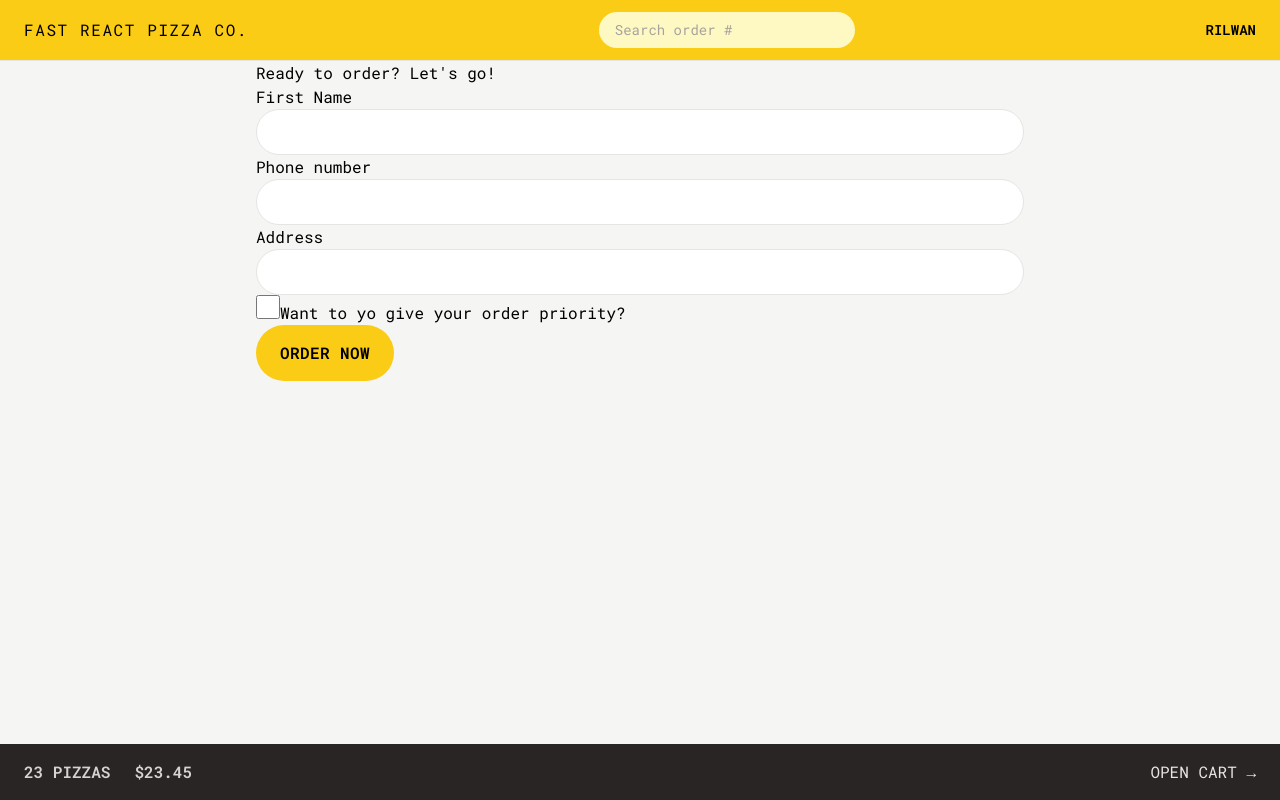
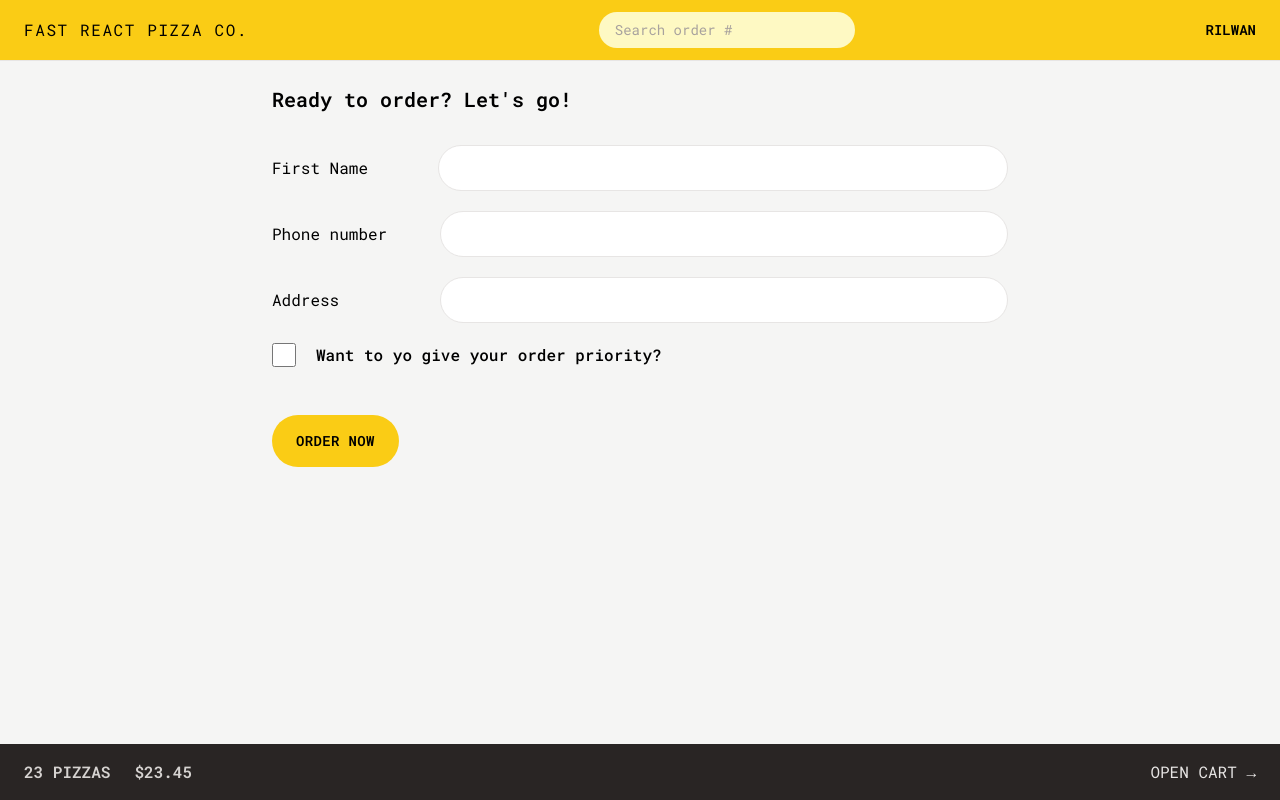
Before and after one commit to easyrilwan/fast-react-pizza, a React (Vite) app: page /order/new in a window 1280 px wide. Built offline with nearby package versions, Linux system fonts and the light colour scheme.

Commit message:
Tailwind final commit

```diff
--- a/src/features/cart/Cart.jsx
+++ b/src/features/cart/Cart.jsx
@@ -1,6 +1,6 @@
-import { Link } from "react-router-dom";
 import LinkButton from "../../ui/LinkButton";
 import Button from "../../ui/Button";
+import CartItem from "./CartItem";
 
 const fakeCart = [
   {
@@ -30,17 +30,23 @@
   const cart = fakeCart;
 
   return (
-    <div>
+    <div className="px-4 py-3">
       <LinkButton to="/menu">&larr; Back to menu</LinkButton>
 
-      <h2>Your cart, %NAME%</h2>
+      <h2 className="mt-7 text-xl font-semibold">Your cart, %NAME%</h2>
 
-      <div>
+      <ul className="mt-3 divide-y divide-stone-200 border-b">
+        {cart.map((item) => (
+          <CartItem item={item} key={item.key} />
+        ))}
+      </ul>
+
+      <div className="mt-6 space-x-2">
         <Button to="/order/new" type="primary">
           Order pizzas
         </Button>
 
-        <button>Clear cart</button>
+        <Button type="secondary">Clear cart</Button>
       </div>
     </div>
   );
--- a/src/features/cart/CartItem.jsx
+++ b/src/features/cart/CartItem.jsx
@@ -1,13 +1,18 @@
+import Button from "../../ui/Button";
+import { formatCurrency } from "../../utils/helpers";
+
 function CartItem({ item }) {
   const { pizzaId, name, quantity, totalPrice } = item;
 
   return (
-    <li>
-      <p>
+    <li className="py-3 sm:flex sm:items-center sm:justify-between">
+      <p className="mb-1 sm:mb-0">
         {quantity}&times; {name}
       </p>
-      <div>
-        <p>{formatCurrency(totalPrice)}</p>
+
+      <div className="flex items-center justify-between sm:gap-6">
+        <p className="text-sm font-bold">{formatCurrency(totalPrice)}</p>
+        <Button type="small">Delete</Button>
       </div>
     </li>
   );
--- a/src/features/order/CreateOrder.jsx
+++ b/src/features/order/CreateOrder.jsx
@@ -43,32 +43,47 @@
   const cart = fakeCart;
 
   return (
-    <div>
-      <h2>Ready to order? Let's go!</h2>
-
+    <div className="px-4 py-6">
+      <h2 className="mb-8 text-xl font-semibold">
+        Ready to order? Let&apos;s go!
+      </h2>
       {/* <Form method="POST" action="/order/new"> */}
       <Form method="POST">
-        <div>
-          <label>First Name</label>
-          <input type="text" name="customer" required className="input" />
+        <div className="mb-5 flex flex-col gap-2 sm:flex-row sm:items-center">
+          <label className="sm:basis-52">First Name</label>
+          <input
+            type="text"
+            name="customer"
+            required
+            className="input w-full"
+          />
         </div>
 
-        <div>
-          <label>Phone number</label>
-          <div>
-            <input type="tel" name="phone" required className="input" />
-          </div>
-          {formErrors?.phone && <p>{formErrors.phone}</p>}
-        </div>
-
-        <div>
-          <label>Address</label>
-          <div>
-            <input type="text" name="address" required className="input" />
+        <div className="mb-5 flex flex-col gap-2 sm:flex-row sm:items-center">
+          <label className="sm:basis-40">Phone number</label>
+          <div className="flex-grow">
+            <input type="tel" name="phone" required className="input w-full" />
+            {formErrors?.phone && (
+              <p className="mt-2 rounded-md bg-red-100 p-2 text-xs text-red-700">
+                {formErrors.phone}
+              </p>
+            )}
           </div>
         </div>
 
-        <div>
+        <div className="mb-5 flex flex-col gap-2 sm:flex-row sm:items-center">
+          <label className="sm:basis-40">Address</label>
+          <div className="flex-grow">
+            <input
+              type="text"
+              name="address"
+              required
+              className="input w-full"
+            />
+          </div>
+        </div>
+
+        <div className="mb-12 flex items-center gap-5">
           <input
             className="h-6 w-6 accent-yellow-400 focus:outline-none focus:ring focus:ring-yellow-400 focus:ring-offset-2"
             type="checkbox"
@@ -77,7 +92,9 @@
             // value={withPriority}
             // onChange={(e) => setWithPriority(e.target.checked)}
           />
-          <label htmlFor="priority">Want to yo give your order priority?</label>
+          <label htmlFor="priority" className="font-medium">
+            Want to yo give your order priority?
+          </label>
         </div>
 
         <div>
--- a/src/features/order/Order.jsx
+++ b/src/features/order/Order.jsx
@@ -1,4 +1,6 @@
 // Test ID: IIDSAT
+
+import OrderItem from "./OrderItem";
 
 import { useLoaderData } from "react-router-dom";
 import { getOrder } from "../../services/apiRestaurant";
@@ -24,29 +26,51 @@
   const deliveryIn = calcMinutesLeft(estimatedDelivery);
 
   return (
-    <div>
-      <div>
-        <h2>Status</h2>
+    <div className="space-y-8 px-4 py-6">
+      <div className="flex flex-wrap items-center justify-between gap-2">
+        <h2 className="text-xl font-semibold">Order #{id} status</h2>
 
-        <div>
-          {priority && <span>Priority</span>}
-          <span>{status} order</span>
+        <div className="space-x-2">
+          {priority && (
+            <span className="rounded-full bg-red-500 px-3 py-1 text-sm font-semibold uppercase tracking-wide text-red-50">
+              Priority
+            </span>
+          )}
+          <span className="rounded-full bg-green-500 px-3 py-1 text-sm font-semibold uppercase tracking-wide text-green-50">
+            {status} order
+          </span>
         </div>
       </div>
 
-      <div>
-        <p>
+      <div className="flex flex-wrap items-center justify-between gap-2 bg-stone-200 px-6 py-5">
+        <p className="font-medium">
           {deliveryIn >= 0
             ? `Only ${calcMinutesLeft(estimatedDelivery)} minutes left 😃`
             : "Order should have arrived"}
         </p>
-        <p>(Estimated delivery: {formatDate(estimatedDelivery)})</p>
+        <p className="text-xs text-stone-500">
+          (Estimated delivery: {formatDate(estimatedDelivery)})
+        </p>
       </div>
 
-      <div>
-        <p>Price pizza: {formatCurrency(orderPrice)}</p>
-        {priority && <p>Price priority: {formatCurrency(priorityPrice)}</p>}
-        <p>To pay on delivery: {formatCurrency(orderPrice + priorityPrice)}</p>
+      <ul className="divide-y divide-stone-200 border-b border-t">
+        {cart.map((item) => (
+          <OrderItem item={item} key={item.id} />
+        ))}
+      </ul>
+
+      <div className="space-y-2 bg-stone-200 px-6 py-5">
+        <p className="text-sm font-medium text-stone-600">
+          Price pizza: {formatCurrency(orderPrice)}
+        </p>
+        {priority && (
+          <p className="text-sm font-medium text-stone-600">
+            Price priority: {formatCurrency(priorityPrice)}
+          </p>
+        )}
+        <p className="font-bold">
+          To pay on delivery: {formatCurrency(orderPrice + priorityPrice)}
+        </p>
       </div>
     </div>
   );
--- a/src/features/order/OrderItem.jsx
+++ b/src/features/order/OrderItem.jsx
@@ -1,15 +1,15 @@
-import { formatCurrency } from "../../utilities/helpers";
+import { formatCurrency } from "../../utils/helpers";
 
 function OrderItem({ item, isLoadingIngredients, ingredients }) {
   const { quantity, name, totalPrice } = item;
 
   return (
-    <li>
-      <div>
+    <li className="py-3">
+      <div className="flex items-center justify-between gap-4 text-sm">
         <p>
-          <span>{quantity}&times;</span> {name}
+          <span className="font-bold">{quantity}&times;</span> {name}
         </p>
-        <p>{formatCurrency(totalPrice)}</p>
+        <p className="font-bold">{formatCurrency(totalPrice)}</p>
       </div>
     </li>
   );
--- a/src/index.css
+++ b/src/index.css
@@ -4,7 +4,7 @@
 
 @layer components {
   .input {
-    @apply w-full rounded-full border border-stone-200 px-4 py-2 text-sm transition-all duration-300 placeholder:text-stone-400 focus:outline-none focus:ring focus:ring-yellow-400 md:px-6 md:py-3;
+    @apply rounded-full border border-stone-200 px-4 py-2 text-sm transition-all duration-300 placeholder:text-stone-400 focus:outline-none focus:ring focus:ring-yellow-400 md:px-6 md:py-3;
   }
 
   /* https://dev.to/afif/i-made-100-css-loaders-for-your-next-project-4eje */
--- a/src/ui/Button.jsx
+++ b/src/ui/Button.jsx
@@ -2,11 +2,13 @@
 
 export default function Button({ children, disabled, to, type }) {
   const base =
-    "inline-block rounded-full bg-yellow-400 font-semibold uppercase tracking-wide transition-colors duration-300 hover:bg-yellow-300 focus:outline-none focus:ring focus:ring-yellow-300 focus:ring-offset-2 disabled:cursor-not-allowed";
+    "inline-block text-sm rounded-full bg-yellow-400 font-semibold uppercase tracking-wide transition-colors duration-300 hover:bg-yellow-300 focus:outline-none focus:ring focus:ring-yellow-300 focus:ring-offset-2 disabled:cursor-not-allowed";
 
   const styles = {
     primary: base + " px-4 py-3 md:px-6 md:py-4",
     small: base + " px-4 py-2 md:px-5 md:py-2.5 text-xs",
+    secondary:
+      "inline-block text-sm text-stone-400 rounded-full border-2 border-stone-300 font-semibold uppercase tracking-wide transition-colors duration-300 hover:bg-stone-300 hover:text-stone-800 focus:bg-stone-300 focus:text-stone-800 focus:outline-none focus:ring focus:ring-stone-200 focus:ring-offset-2 disabled:cursor-not-allowed px-4 py-2.5 md:px-6 md:py-3.5",
   };
 
   if (to)
```
Also changed, not shown: index.html (+6 -2 lines).
